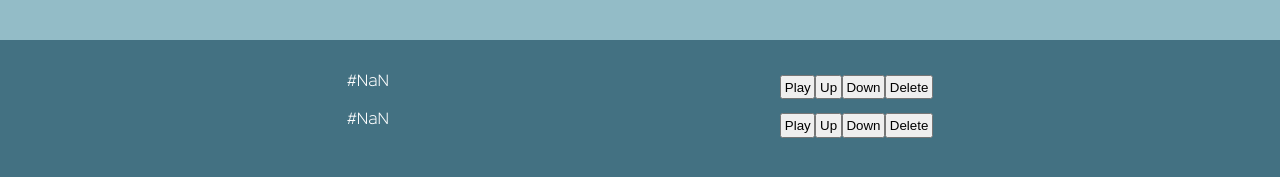
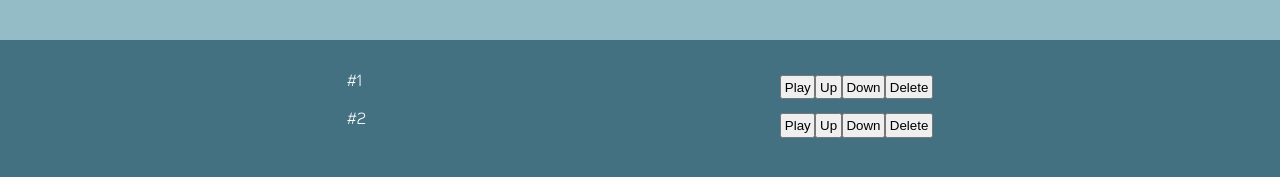
Before and after one commit to NotNorom/eh, a React (Create React App) app in the folder src/frontend/: page / in a window 1280 px wide. Shown: the part 213-390 px from the top of the page. Built offline with nearby package versions, Linux system fonts and the light colour scheme; no server answers.

Commit message:
Relay onPlay, onMoveUp, onMoveDown, onDelete functions to queue entry.
Change key generation for queue entry. This should reduce requests to the youtube data api.

```diff
--- a/src/frontend/src/Queue/Queue.js
+++ b/src/frontend/src/Queue/Queue.js
@@ -4,8 +4,21 @@ import QueueEntry from "./QueueEntry";
 
 class Queue extends Component {
     render() {
-        const queueEntries = this.props.queue.map(entry => {
-            return <QueueEntry key={entry} entry={entry} onPlay={this.props.onPlay.bind(null, entry)}/>
+        const queueEntries = this.props.queue.map((entry, index, array) => {
+            // start searching from the next position
+            var indexOfDuplicate = array.indexOf(entry, index+1);
+            return <QueueEntry
+                // if no duplicate is found, just use the video id.
+                // if a duplicate is found, append the index of the duplicate.
+                // the duplicate check is made to not spam youtubes data api.
+                key={`${entry}${indexOfDuplicate <= 0 ? "" : indexOfDuplicate}`}
+                entry={entry}
+                index={index}
+                onPlay={this.props.onPlay.bind(null, entry, index)}
+                onMoveUp={this.props.onMoveUp.bind(null, entry, index)}
+                onMoveDown={this.props.onMoveDown.bind(null, entry, index)}
+                onDelete={this.props.onDelete.bind(null, entry, index)}
+            />
         });
         return (
             <div className={style.queueContainer}>
```
